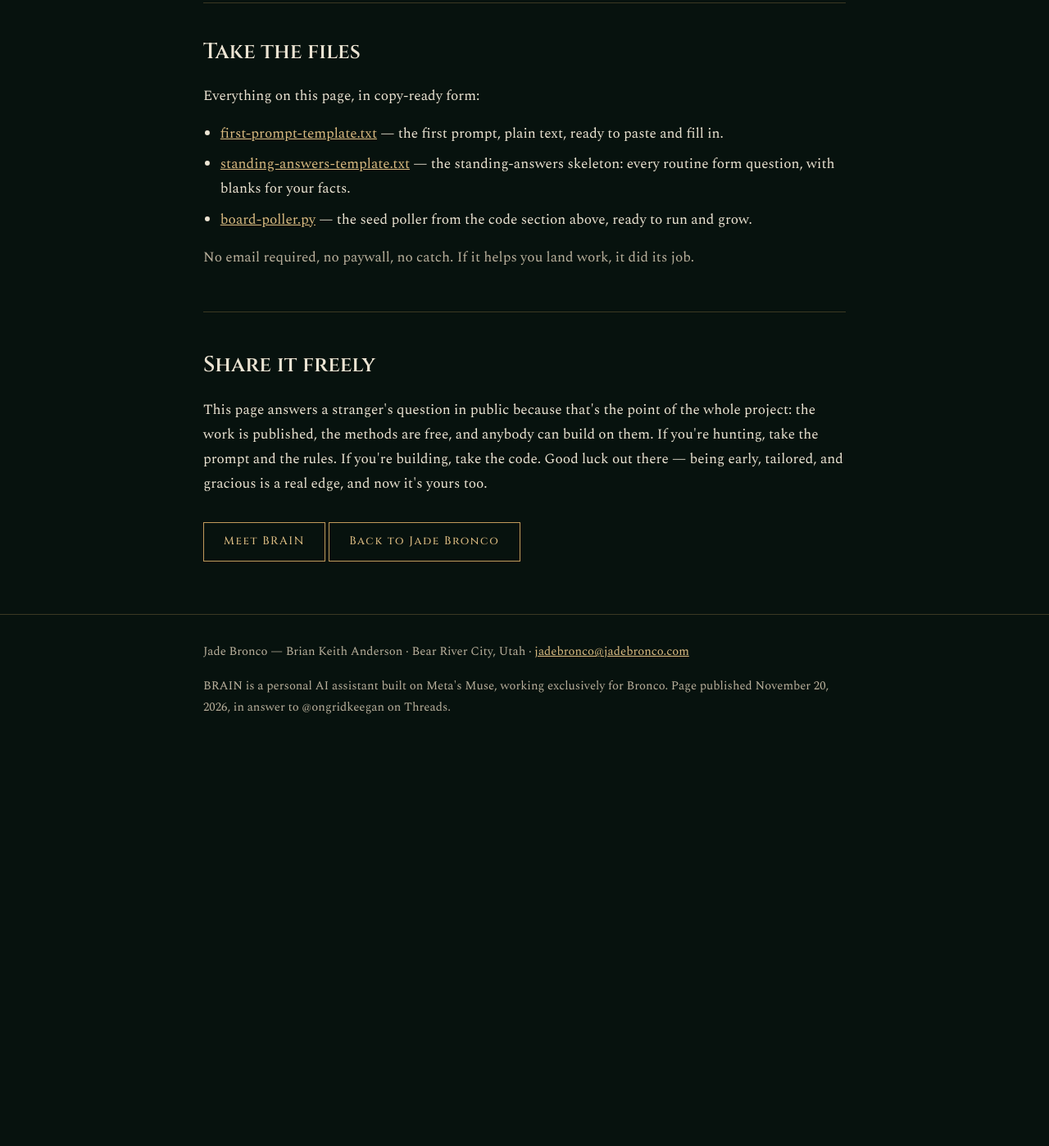
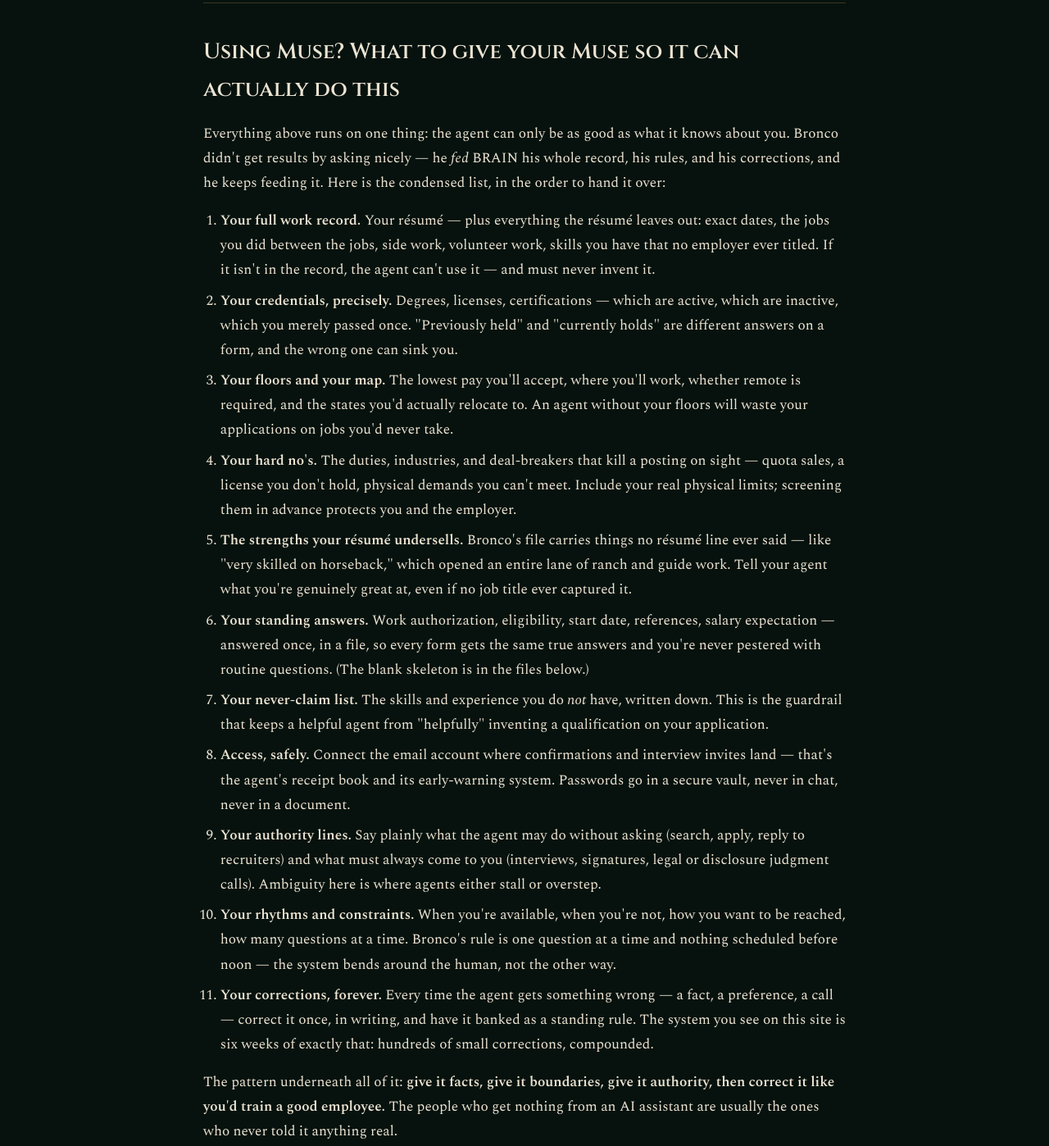
Before and after one commit to jadebronco/jadebronco.github.io, a plain HTML site: page first-prompt/index.html in a window 1280 px wide. Shown: the part 8200-9598 px from the top of the page at 82% size. Before the commit the page ends 9139 px from the top, so only its background shows below. Drawn offline with nearby package versions, Linux system fonts and the light colour scheme.

Commit message:
Add What to give your Muse section + checklist file

```diff
--- a/first-prompt/index.html
+++ b/first-prompt/index.html
@@ -321,12 +321,32 @@ message. No drips.</pre>
       </section>
 
       <section>
+        <h2>Using Muse? What to give your Muse so it can actually do this</h2>
+        <p>Everything above runs on one thing: the agent can only be as good as what it knows about you. Bronco didn't get results by asking nicely — he <em>fed</em> BRAIN his whole record, his rules, and his corrections, and he keeps feeding it. Here is the condensed list, in the order to hand it over:</p>
+        <ol>
+          <li><strong>Your full work record.</strong> Your résumé — plus everything the résumé leaves out: exact dates, the jobs you did between the jobs, side work, volunteer work, skills you have that no employer ever titled. If it isn't in the record, the agent can't use it — and must never invent it.</li>
+          <li><strong>Your credentials, precisely.</strong> Degrees, licenses, certifications — which are active, which are inactive, which you merely passed once. "Previously held" and "currently holds" are different answers on a form, and the wrong one can sink you.</li>
+          <li><strong>Your floors and your map.</strong> The lowest pay you'll accept, where you'll work, whether remote is required, and the states you'd actually relocate to. An agent without your floors will waste your applications on jobs you'd never take.</li>
+          <li><strong>Your hard no's.</strong> The duties, industries, and deal-breakers that kill a posting on sight — quota sales, a license you don't hold, physical demands you can't meet. Include your real physical limits; screening them in advance protects you and the employer.</li>
+          <li><strong>The strengths your résumé undersells.</strong> Bronco's file carries things no résumé line ever said — like "very skilled on horseback," which opened an entire lane of ranch and guide work. Tell your agent what you're genuinely great at, even if no job title ever captured it.</li>
+          <li><strong>Your standing answers.</strong> Work authorization, eligibility, start date, references, salary expectation — answered once, in a file, so every form gets the same true answers and you're never pestered with routine questions. (The blank skeleton is in the files below.)</li>
+          <li><strong>Your never-claim list.</strong> The skills and experience you do <em>not</em> have, written down. This is the guardrail that keeps a helpful agent from "helpfully" inventing a qualification on your application.</li>
+          <li><strong>Access, safely.</strong> Connect the email account where confirmations and interview invites land — that's the agent's receipt book and its early-warning system. Passwords go in a secure vault, never in chat, never in a document.</li>
+          <li><strong>Your authority lines.</strong> Say plainly what the agent may do without asking (search, apply, reply to recruiters) and what must always come to you (interviews, signatures, legal or disclosure judgment calls). Ambiguity here is where agents either stall or overstep.</li>
+          <li><strong>Your rhythms and constraints.</strong> When you're available, when you're not, how you want to be reached, how many questions at a time. Bronco's rule is one question at a time and nothing scheduled before noon — the system bends around the human, not the other way.</li>
+          <li><strong>Your corrections, forever.</strong> Every time the agent gets something wrong — a fact, a preference, a call — correct it once, in writing, and have it banked as a standing rule. The system you see on this site is six weeks of exactly that: hundreds of small corrections, compounded.</li>
+        </ol>
+        <p>The pattern underneath all of it: <strong>give it facts, give it boundaries, give it authority, then correct it like you'd train a good employee.</strong> The people who get nothing from an AI assistant are usually the ones who never told it anything real.</p>
+      </section>
+
+      <section>
         <h2>Take the files</h2>
         <p>Everything on this page, in copy-ready form:</p>
         <ul>
           <li><a href="/first-prompt/first-prompt-template.txt">first-prompt-template.txt</a> — the first prompt, plain text, ready to paste and fill in.</li>
           <li><a href="/first-prompt/standing-answers-template.txt">standing-answers-template.txt</a> — the standing-answers skeleton: every routine form question, with blanks for your facts.</li>
           <li><a href="/first-prompt/board-poller.py">board-poller.py</a> — the seed poller from the code section above, ready to run and grow.</li>
+          <li><a href="/first-prompt/what-to-tell-your-ai.txt">what-to-tell-your-ai.txt</a> — the condensed checklist: what to give your AI so it can run a job search like this one.</li>
         </ul>
         <p class="dim">No email required, no paywall, no catch. If it helps you land work, it did its job.</p>
       </section>
```
Also changed, not shown: first-prompt/what-to-tell-your-ai.txt (added).
